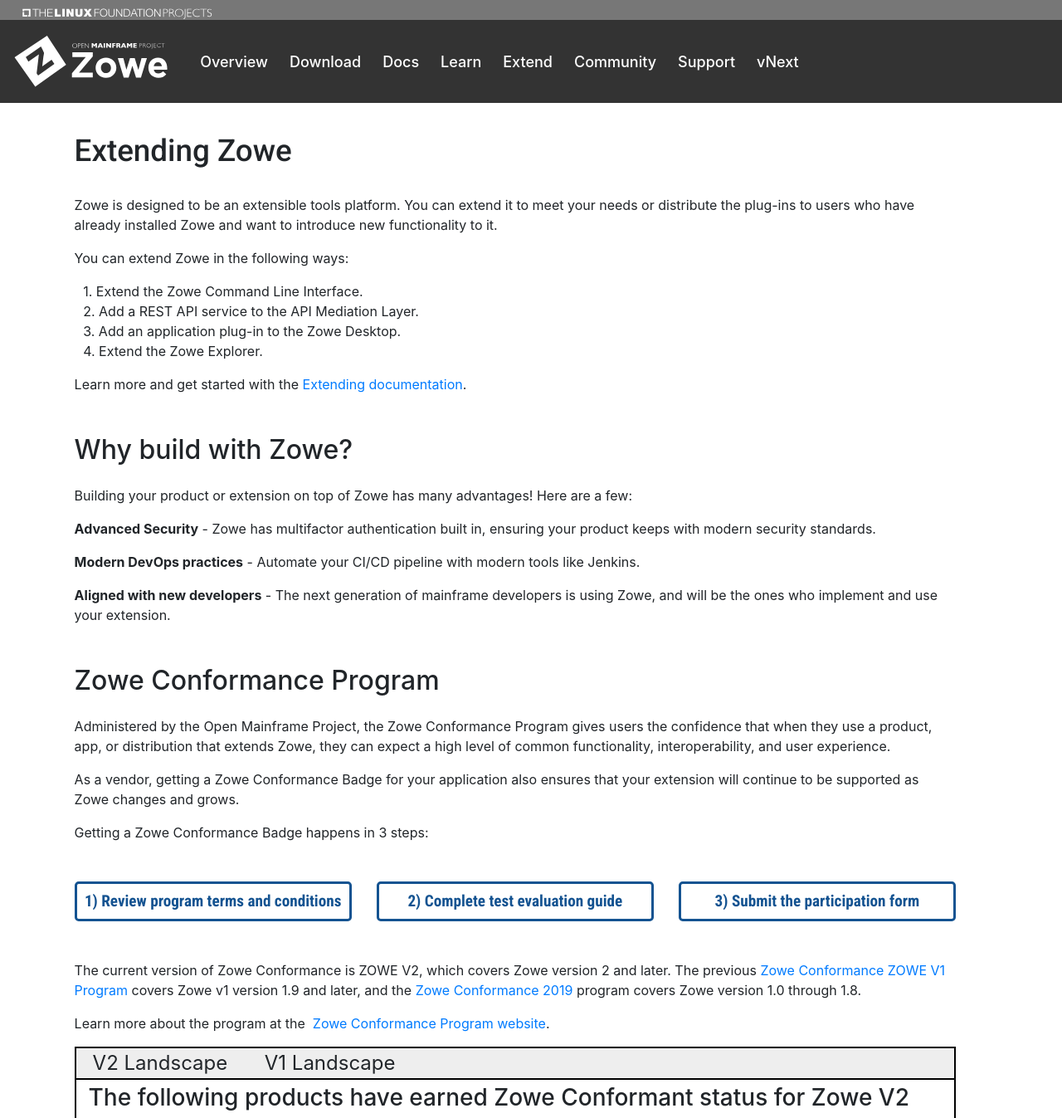
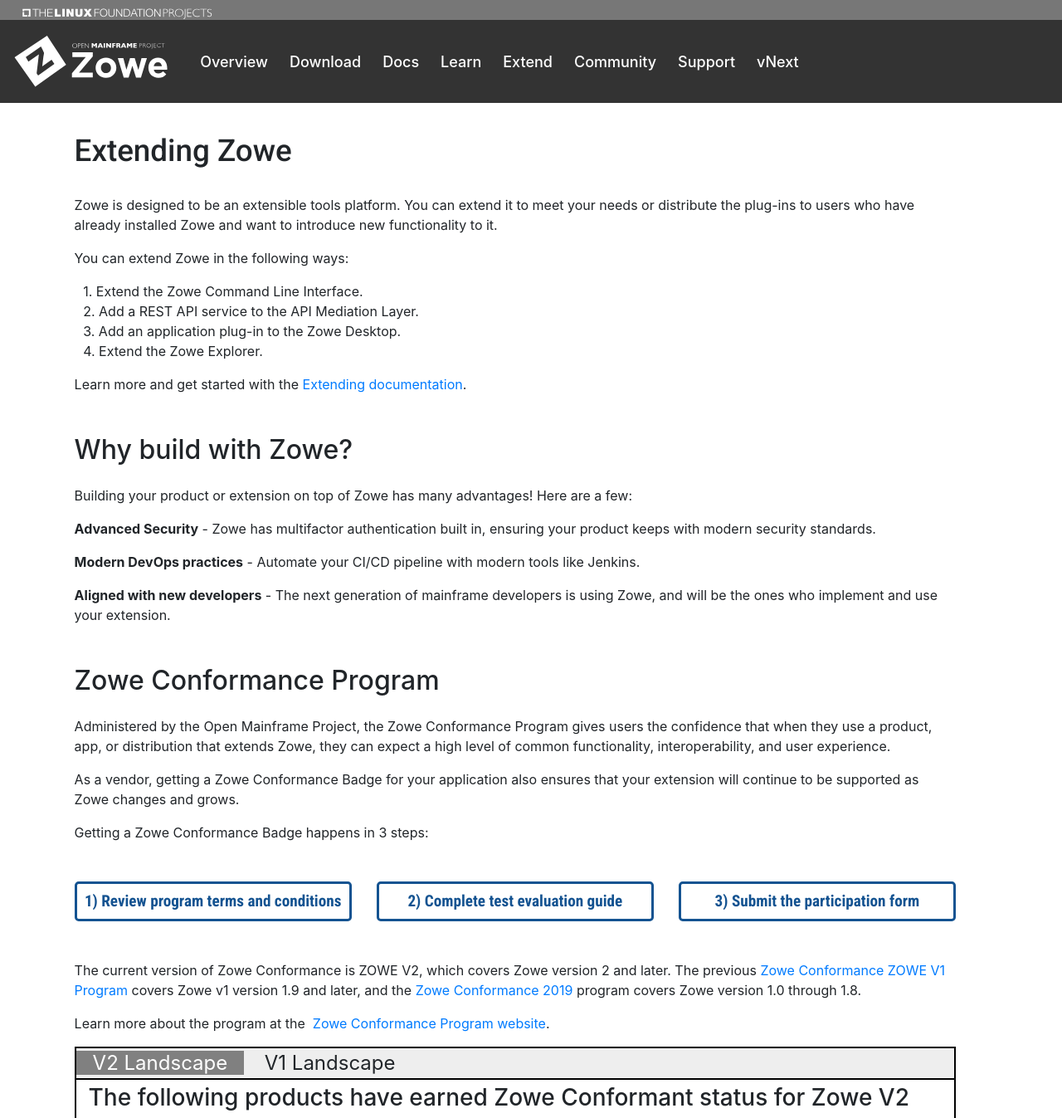
Before and after one commit to zowe/zowe.github.io, a Jekyll site: the page built from extend.md, in a window 1280 px wide. Shown: the top 1347 px of the page at 83% size. Built offline with Jekyll 4.4.1, drawn with Linux system fonts in a browser that asks for light colours; our own code applies the rules of GitHub Pages for plain Markdown files; grey boxes are pictures that could not be loaded.

Commit message:
Correct activity
Signed-off-by: GitHub <noreply@github.com>

```diff
--- a/extend.md
+++ b/extend.md
@@ -113,7 +113,7 @@
 
   <div class="landscape-overall">
     <div class="landscape-heading" >
-      <span class="landscape-tab" id="landscape-v2-tab" onclick="toggleLandscape('landscape-v2', 'landscape-v1')">V2 Landscape</span>
+      <span class="landscape-tab active" id="landscape-v2-tab" onclick="toggleLandscape('landscape-v2', 'landscape-v1')">V2 Landscape</span>
       <span class="landscape-tab" id="landscape-v1-tab" onclick="toggleLandscape('landscape-v1', 'landscape-v2')">V1 Landscape</span>
     </div>
     <div class="landscape-content active" id="landscape-v2-full">
```
